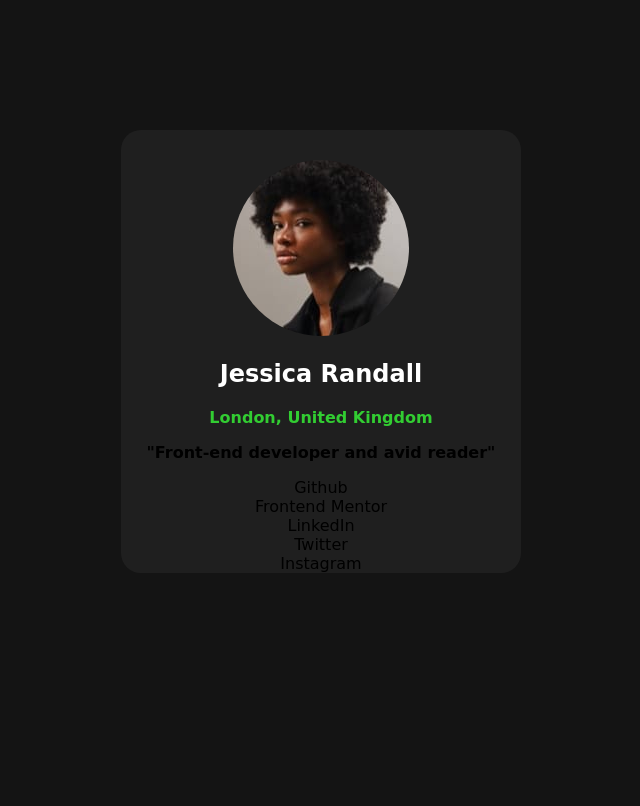
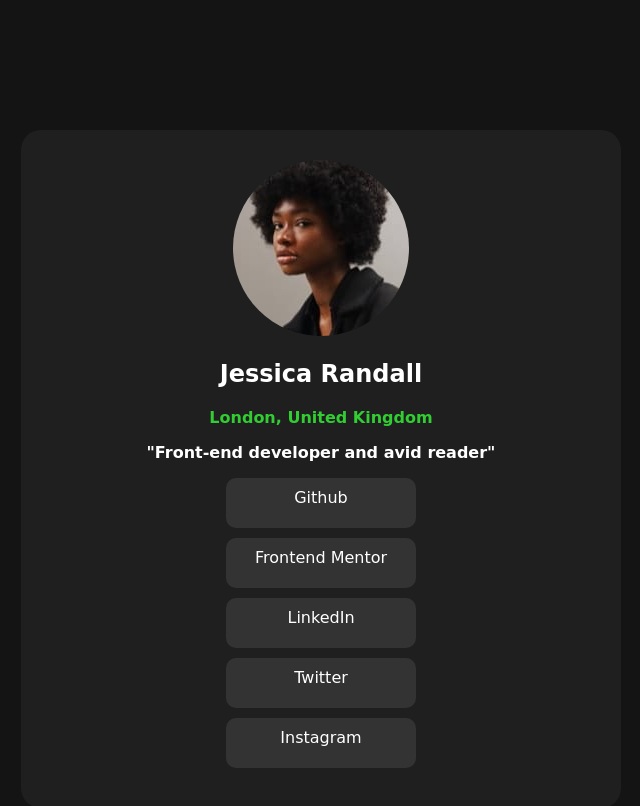
Before and after one commit to BuhleMtshali/social-links-profile-main, a plain HTML site: page index1.html in a window 1280 px wide. Shown: the whole page, without its empty margins (319-959 px from the left). Drawn offline with Linux system fonts and the light colour scheme.

Commit message:
Updated the stylesheet

```diff
--- a/style.css
+++ b/style.css
@@ -7,11 +7,11 @@ body {
   display: block;
   margin: auto;
   margin-top: 130px;
-
-  width: 400px;
+  max-width: 600px;
   border: none;
   border-radius: 20px;
   padding-top: 30px;
+  padding-bottom: 30px;
   background-color: hsl(0, 0%, 12%);
   text-align: center;
 }
@@ -29,4 +29,21 @@ h2 {
 }
 .brief {
   font-weight: 600;
+  color: white;
 }
+.socials {
+  margin: auto;
+  width: 170px;
+  height: 30px;
+  margin-bottom: 10px;
+  background-color: hsl(0, 0%, 20%);
+  border: none;
+  border-radius: 10px;
+  color: white;
+  padding: 10px;
+  cursor: pointer;
+}
+.socials:hover {
+  color: hsl(0, 0%, 20%);
+  background-color: white;
+}
```
